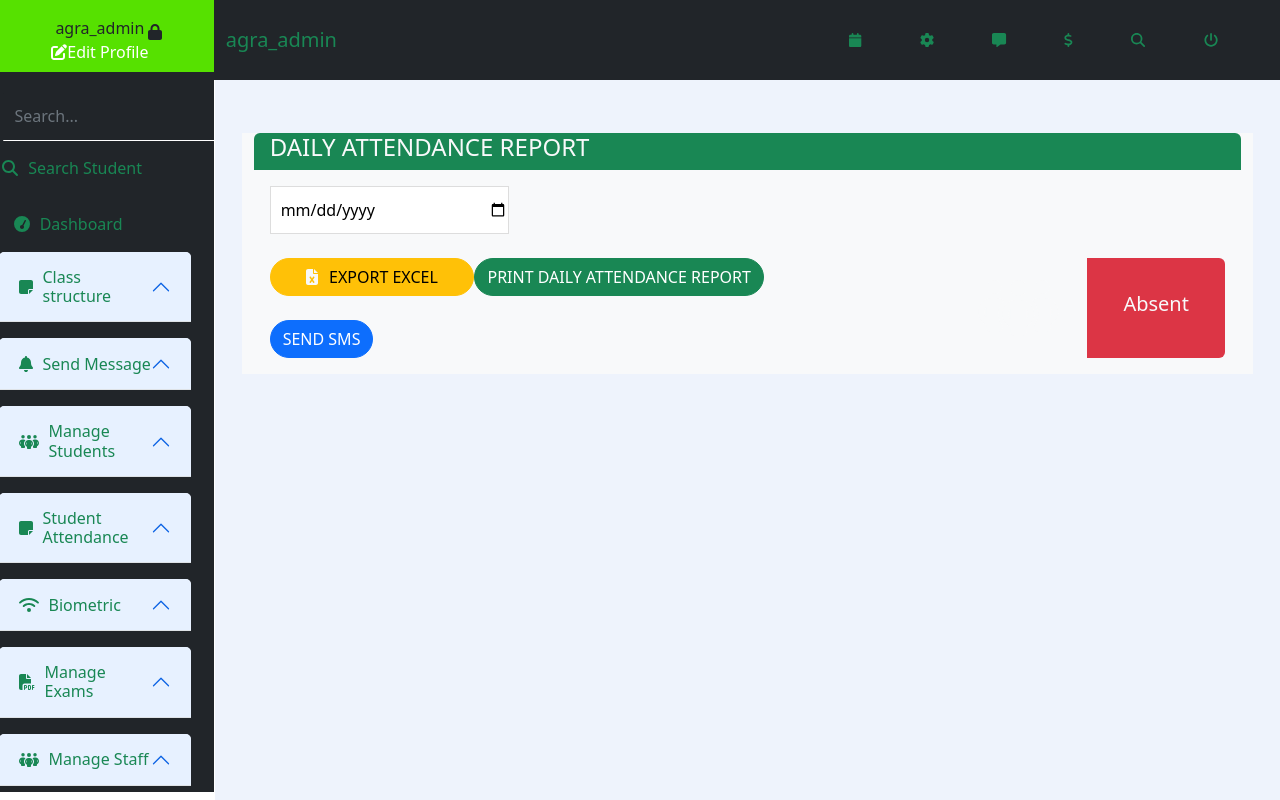
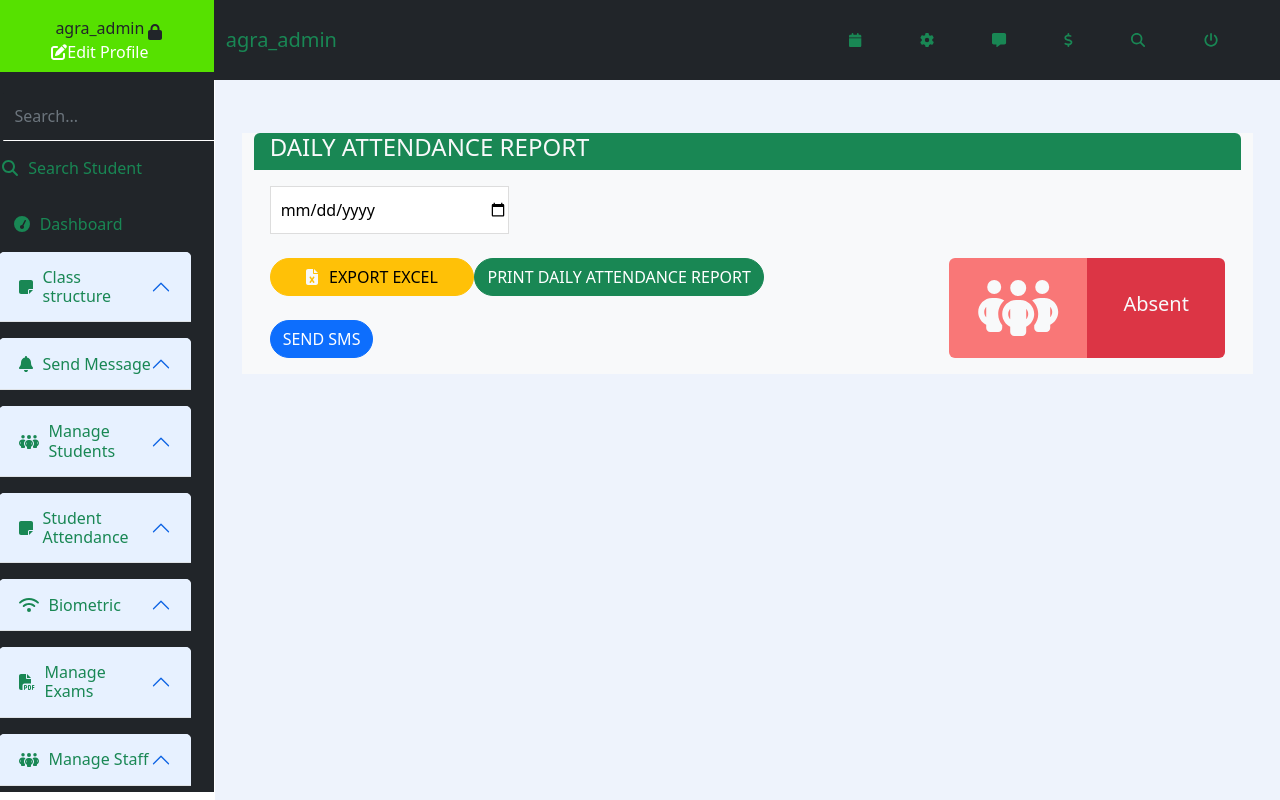
Before and after one commit to piyushshende/School-portal, a React (Create React App) app: page /Students_Attendance/Daily_Report in a window 1280 px wide. Built offline with nearby package versions, Linux system fonts and the light colour scheme.

Commit message:
slight error

```diff
--- a/src/components/Students Attendance/Dailt Report/Dailyreport.js
+++ b/src/components/Students Attendance/Dailt Report/Dailyreport.js
@@ -23,7 +23,7 @@ const Dailyreport = () => {
                             </div>
                         </div>
                         <div className="yellow d-flex col justify-content-end">
-                                <div className="d-flex flex-column justify-content-center W-30 bg-lightdanger` rounded-start">
+                                <div className="d-flex flex-column justify-content-center W-30 bg-lightdanger rounded-start">
                                     <FontAwesomeIcon icon={faPeopleGroup} className="text-light W-100 fa-4x" />
                                 </div>
                                 <div className="d-flex flex-column justify-content-center align-items-center W-30 bg-danger rounded-end">
```
